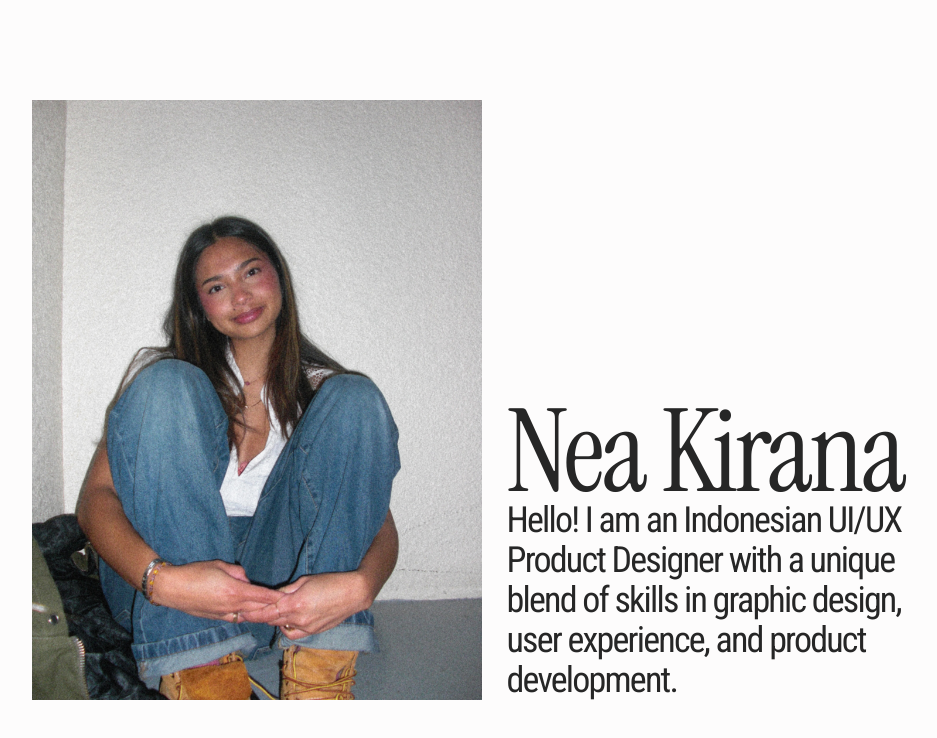
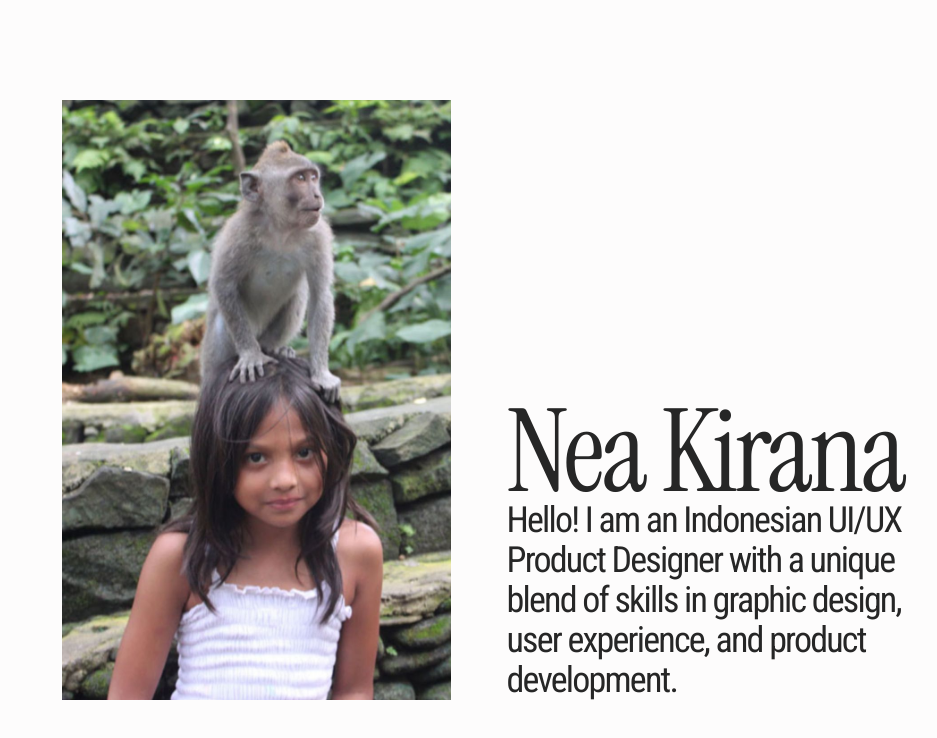
Before and after one commit to neapieroelie/portfolio, a Next.js app: page /about-me in a window 1280 px wide. Shown: the top 738 px of the page, without its empty margins (171-1108 px from the left). Built offline with nearby package versions, Linux system fonts and the light colour scheme.

Commit message:
changed image of about me

```diff
--- a/src/app/about-me/page.js
+++ b/src/app/about-me/page.js
@@ -53,7 +53,7 @@ export default function AboutMe() {
                         md:flex-row
                         lg:flex-row ">
                         <Image
-                            src="/portfolio_about_us.jpg"
+                            src="/neamonkey.jpg"
                             alt="Project Image"
                             width={450}
                             height={600}
```
Also changed, not shown: public/neamonkey.JPG (added).
